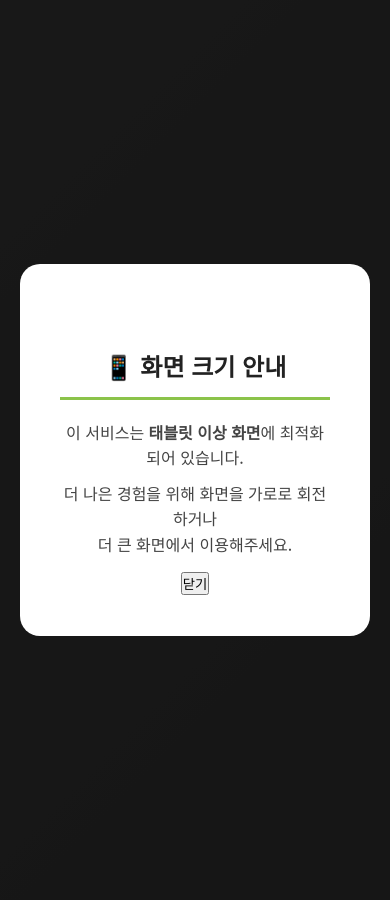
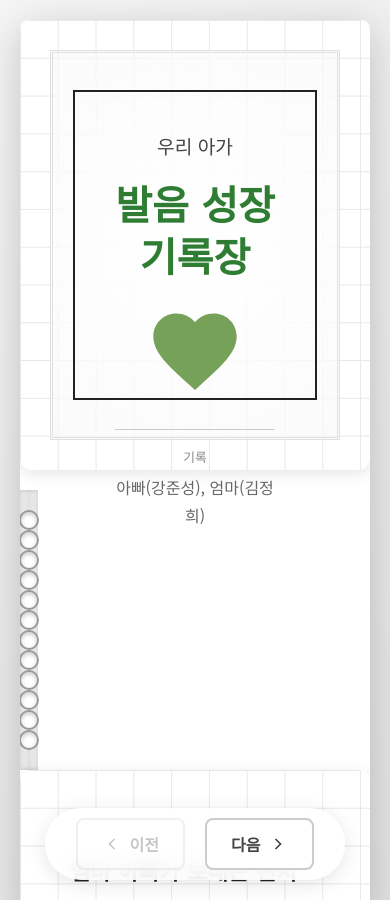
Before and after one commit to JunSungKang/baby-speech-diary, a Jekyll site: the page built from index.md, in a window 390 px wide. Built offline with Jekyll 4.4.1, drawn with Linux system fonts in a browser that asks for light colours.

Commit message:
fix: 모바일 지원

```diff
--- a/_layouts/diary.html
+++ b/_layouts/diary.html
@@ -22,15 +22,7 @@
 
     <!-- 책 뷰 (오버레이) -->
     <div id="book-view" class="view-mode active">
-        <!-- 모바일 미지원 안내 -->
-        <div id="mobile-warning" class="mobile-warning">
-            <div class="warning-content">
-                <h2>📱 화면 크기 안내</h2>
-                <p>이 서비스는 <strong>태블릿 이상 화면</strong>에 최적화되어 있습니다.</p>
-                <p>더 나은 경험을 위해 화면을 가로로 회전하거나<br>더 큰 화면에서 이용해주세요.</p>
-                <button id="btn-close-warning" class="close-btn">닫기</button>
-            </div>
-        </div>
+
 
         <!-- 책 컨테이너 -->
         <div id="book-container" class="book-container">
--- a/assets/css/book.css
+++ b/assets/css/book.css
@@ -109,12 +109,120 @@
 
 @media (max-width: 767px) {
     .mobile-warning {
-        display: flex;
+        display: none !important;
     }
 
-    #book-container,
+    body {
+        padding: 10px;
+        justify-content: flex-start;
+        overflow-y: auto;
+    }
+
+    .book-container {
+        flex-direction: column;
+        height: auto;
+        min-height: 100vh;
+        box-shadow: none;
+        border-radius: 0;
+        background: transparent;
+    }
+
+    .page {
+        width: 100% !important;
+        height: auto !important;
+        min-height: 50vh;
+        padding: 30px 20px;
+        margin-bottom: 20px;
+        border-radius: 12px;
+        box-shadow: 0 4px 15px rgba(0, 0, 0, 0.1);
+        cursor: default !important;
+        background-size: 5mm 5mm;
+        /* 모바일에서는 그리드 작게 */
+    }
+
+    .page-left:hover,
+    .page-right:hover {
+        box-shadow: 0 4px 15px rgba(0, 0, 0, 0.1);
+        /* 호버 효과 제거 대신 기본 유지 */
+    }
+
+    /* 중앙 제본 영역 숨김 (모바일) */
+    .binding-area {
+        display: none;
+    }
+
+    /* 사진 영역 크기 조정 */
+    .photo-area {
+        aspect-ratio: 1 / 1;
+        /* 모바일은 정사가각형이 무난 */
+        margin-top: 10px;
+    }
+
+    /* 페이지 하단 번호 위치 조정 */
+    .page-number {
+        position: relative;
+        bottom: 0;
+        margin-top: 20px;
+        text-align: right;
+        transform: none;
+        left: auto;
+    }
+
+    /* 페이지 컨트롤 바닥 고정 */
     .page-controls {
-        display: none !important;
+        position: sticky;
+        bottom: 20px;
+        z-index: 100;
+        background: rgba(255, 255, 255, 0.9);
+        padding: 10px;
+        border-radius: 50px;
+        box-shadow: 0 4px 20px rgba(0, 0, 0, 0.1);
+        backdrop-filter: blur(10px);
+        width: 100%;
+        max-width: 300px;
+        margin: 20px auto;
+    }
+
+    .control-btn {
+        padding: 10px 18px;
+        font-size: 0.9rem;
+    }
+
+    /* 레이어별 모바일 최적화 */
+    .cover-content {
+        padding: 30px 15px;
+        height: auto;
+        min-height: 300px;
+        justify-content: center;
+    }
+
+    .cover-title .main {
+        font-size: 1.8rem;
+    }
+
+    .intro-layer {
+        padding: 10px;
+    }
+
+    .prologue-text {
+        font-size: 1.1rem;
+        margin-bottom: 20px;
+    }
+
+    .profile-list {
+        padding: 15px;
+    }
+
+    .word-list {
+        display: block !important;
+        /* 그리드 대신 세로 나열 */
+        border-top: 1px solid var(--text-primary);
+    }
+
+    .word-item {
+        padding: 12px 0;
+        border-bottom: 1px solid var(--grid-line);
+        height: auto !important;
     }
 }
 
```
